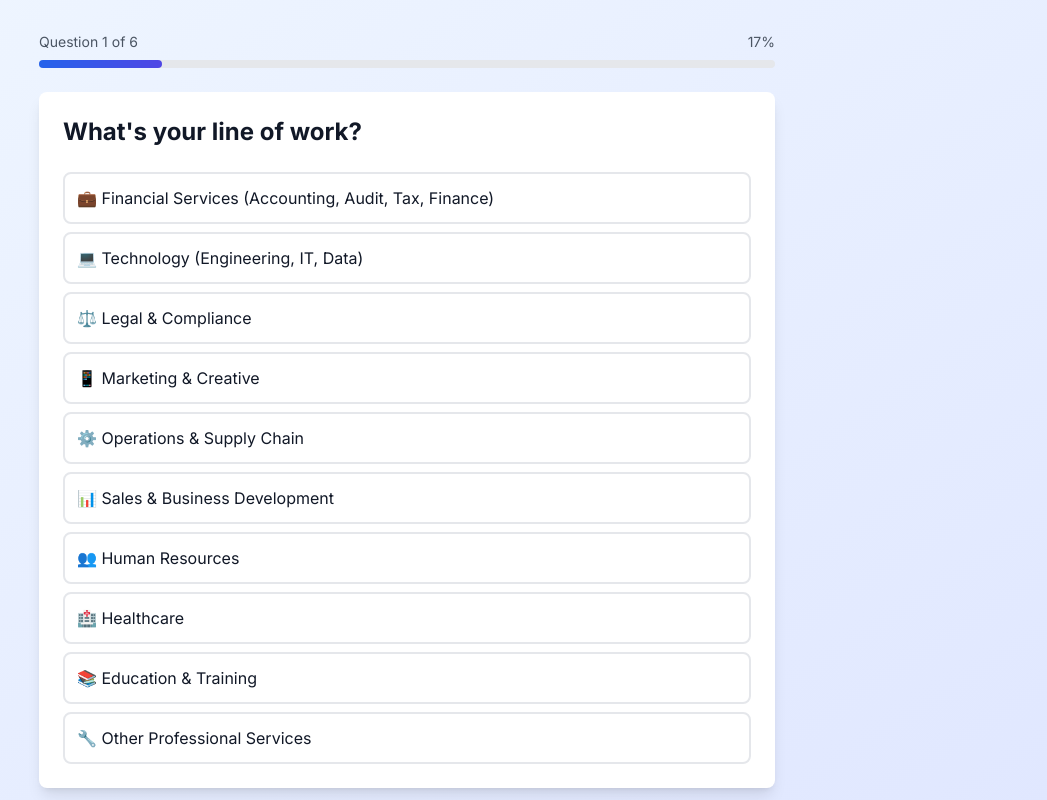
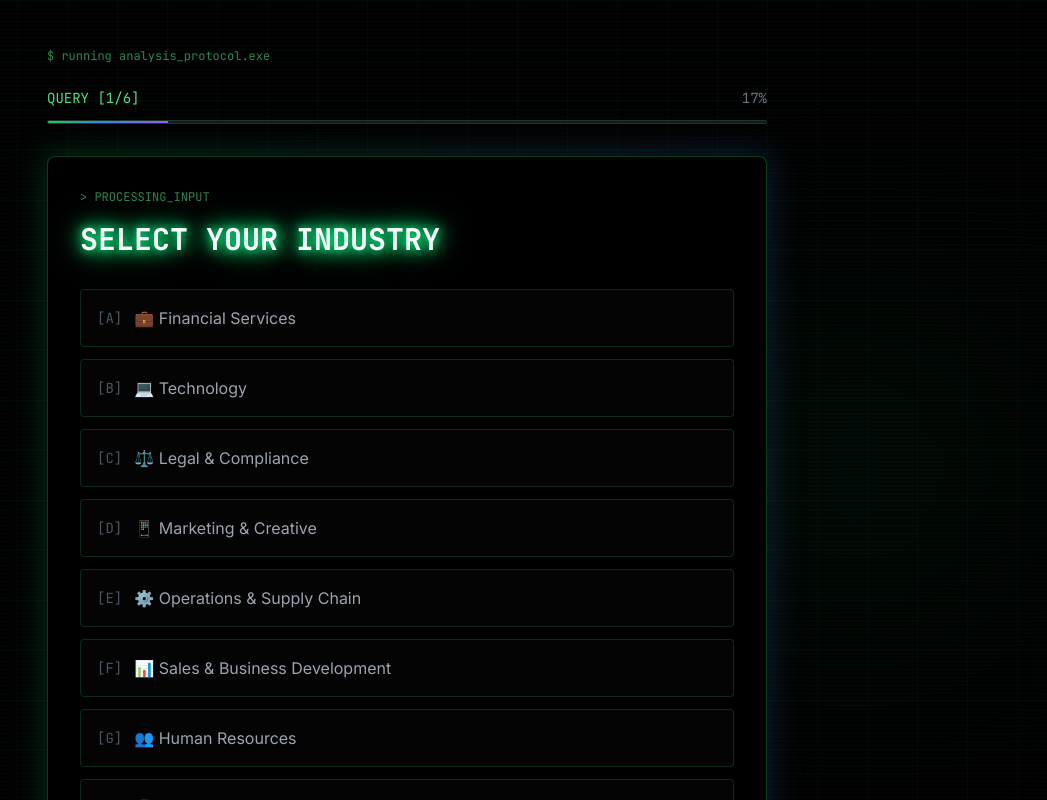
Before and after one commit to mattship26-gif/ai-matcher1, a Next.js app: page /quiz in a window 1280 px wide. Shown: the top 800 px of the page, without its empty margins (233-1280 px from the left). Built offline with nearby package versions, Linux system fonts and the light colour scheme.

Commit message:
Update page.tsx

```diff
--- a/src/app/quiz/page.tsx
+++ b/src/app/quiz/page.tsx
@@ -6,7 +6,6 @@ import { useRouter } from 'next/navigation'
 type Answer = {
   value: string
   label: string
-  weight?: Record<string, number>
 }
 
 type Question = {
@@ -21,14 +20,15 @@ export default function Quiz() {
   const router = useRouter()
   const [currentQuestion, setCurrentQuestion] = useState(0)
   const [answers, setAnswers] = useState<Record<string, string>>({})
+  const [hoveredIndex, setHoveredIndex] = useState<number | null>(null)
 
   const allQuestions: Question[] = [
     {
       id: 'industry',
-      question: 'What\'s your line of work?',
+      question: 'SELECT YOUR INDUSTRY',
       answers: [
-        { value: 'financial', label: '💼 Financial Services (Accounting, Audit, Tax, Finance)' },
-        { value: 'technology', label: '💻 Technology (Engineering, IT, Data)' },
+        { value: 'financial', label: '💼 Financial Services' },
+        { value: 'technology', label: '💻 Technology' },
         { value: 'legal', label: '⚖️ Legal & Compliance' },
         { value: 'marketing', label: '📱 Marketing & Creative' },
         { value: 'operations', label: '⚙️ Operations & Supply Chain' },
@@ -42,7 +42,7 @@ export default function Quiz() {
     // Financial Services roles
     {
       id: 'role',
-      question: 'What\'s your specific role?',
+      question: 'SELECT YOUR ROLE',
       conditional: true,
       showIf: (ans) => ans.industry === 'financial',
       answers: [
@@ -57,7 +57,7 @@ export default function Quiz() {
     // Technology roles
     {
       id: 'role',
-      question: 'What\'s your specific role?',
+      question: 'SELECT YOUR ROLE',
       conditional: true,
       showIf: (ans) => ans.industry === 'technology',
       answers: [
@@ -72,7 +72,7 @@ export default function Quiz() {
     // Legal roles
     {
       id: 'role',
-      question: 'What\'s your specific role?',
+      question: 'SELECT YOUR ROLE',
       conditional: true,
       showIf: (ans) => ans.industry === 'legal',
       answers: [
@@ -86,7 +86,7 @@ export default function Quiz() {
     // Marketing roles
     {
       id: 'role',
-      question: 'What\'s your specific role?',
+      question: 'SELECT YOUR ROLE',
       conditional: true,
       showIf: (ans) => ans.industry === 'marketing',
       answers: [
@@ -101,7 +101,7 @@ export default function Quiz() {
     // Operations roles
     {
       id: 'role',
-      question: 'What\'s your specific role?',
+      question: 'SELECT YOUR ROLE',
       conditional: true,
       showIf: (ans) => ans.industry === 'operations',
       answers: [
@@ -115,7 +115,7 @@ export default function Quiz() {
     // Sales roles
     {
       id: 'role',
-      question: 'What\'s your specific role?',
+      question: 'SELECT YOUR ROLE',
       conditional: true,
       showIf: (ans) => ans.industry === 'sales',
       answers: [
@@ -129,7 +129,7 @@ export default function Quiz() {
     // HR roles
     {
       id: 'role',
-      question: 'What\'s your specific role?',
+      question: 'SELECT YOUR ROLE',
       conditional: true,
       showIf: (ans) => ans.industry === 'hr',
       answers: [
@@ -143,7 +143,7 @@ export default function Quiz() {
     // Healthcare roles
     {
       id: 'role',
-      question: 'What\'s your specific role?',
+      question: 'SELECT YOUR ROLE',
       conditional: true,
       showIf: (ans) => ans.industry === 'healthcare',
       answers: [
@@ -157,7 +157,7 @@ export default function Quiz() {
     // Education roles
     {
       id: 'role',
-      question: 'What\'s your specific role?',
+      question: 'SELECT YOUR ROLE',
       conditional: true,
       showIf: (ans) => ans.industry === 'education',
       answers: [
@@ -171,7 +171,7 @@ export default function Quiz() {
     // Other roles
     {
       id: 'role',
-      question: 'What\'s your specific role?',
+      question: 'SELECT YOUR ROLE',
       conditional: true,
       showIf: (ans) => ans.industry === 'other',
       answers: [
@@ -182,23 +182,23 @@ export default function Quiz() {
         { value: 'other_role', label: 'Other' }
       ]
     },
-    // Task-based questions (apply to all)
+    // Task-based questions
     {
       id: 'primary_task',
-      question: 'What takes up most of your time?',
+      question: 'PRIMARY TIME CONSUMER',
       answers: [
-        { value: 'writing', label: '✍️ Writing reports, emails, or documents' },
+        { value: 'writing', label: '✍️ Writing reports, emails, documents' },
         { value: 'data_analysis', label: '📊 Analyzing data or numbers' },
         { value: 'coding', label: '💻 Writing or reviewing code' },
         { value: 'research', label: '🔍 Research and information gathering' },
-        { value: 'creative', label: '🎨 Creative work (design, content, etc.)' },
+        { value: 'creative', label: '🎨 Creative work (design, content)' },
         { value: 'communication', label: '💬 Client/team communication' },
         { value: 'admin', label: '📋 Administrative tasks' }
       ]
     },
     {
       id: 'biggest_pain',
-      question: 'What\'s your biggest productivity bottleneck?',
+      question: 'BIGGEST BOTTLENECK',
       answers: [
         { value: 'repetitive', label: '🔄 Repetitive tasks that waste time' },
         { value: 'writing_quality', label: '📝 Getting writing to sound right' },
@@ -210,7 +210,7 @@ export default function Quiz() {
     },
     {
       id: 'work_style',
-      question: 'How do you prefer to work?',
+      question: 'WORK STYLE PREFERENCE',
       answers: [
         { value: 'deep', label: '🧠 Deep, focused sessions' },
         { value: 'quick', label: '⚡ Quick hits throughout the day' },
@@ -220,7 +220,7 @@ export default function Quiz() {
     },
     {
       id: 'tech_comfort',
-      question: 'How comfortable are you with new technology?',
+      question: 'TECH COMFORT LEVEL',
       answers: [
         { value: 'expert', label: '🚀 Very comfortable - I love trying new tools' },
         { value: 'comfortable', label: '👍 Comfortable - I can learn quickly' },
@@ -230,7 +230,7 @@ export default function Quiz() {
     },
     {
       id: 'budget',
-      question: 'What\'s your budget for AI tools?',
+      question: 'BUDGET ALLOCATION',
       answers: [
         { value: 'free', label: '🆓 Free tools only' },
         { value: 'low', label: '💵 Under $20/month' },
@@ -240,7 +240,6 @@ export default function Quiz() {
     }
   ]
 
-  // Filter questions based on previous answers
   const getVisibleQuestions = () => {
     return allQuestions.filter(q => {
       if (!q.conditional) return true
@@ -256,7 +255,6 @@ export default function Quiz() {
     const newAnswers = { ...answers, [currentQ.id]: value }
     setAnswers(newAnswers)
 
-    // Recalculate visible questions with new answers
     const newVisibleQuestions = allQuestions.filter(q => {
       if (!q.conditional) return true
       if (q.showIf) return q.showIf(newAnswers)
@@ -283,34 +281,81 @@ export default function Quiz() {
   const progress = ((currentQuestion + 1) / visibleQuestions.length) * 100
 
   return (
-    <div className="min-h-screen bg-gradient-to-br from-blue-50 to-indigo-100">
-      <div className="container mx-auto px-4 py-8 max-w-3xl">
-        <div className="mb-6">
-          <div className="flex justify-between text-sm text-gray-600 mb-2">
-            <span>Question {currentQuestion + 1} of {visibleQuestions.length}</span>
+    <div className="min-h-screen bg-black terminal-grid scanlines relative">
+      {/* Ambient glow */}
+      <div className="absolute top-1/4 right-0 w-96 h-96 bg-green-500/5 rounded-full blur-[120px] pointer-events-none" />
+
+      <div className="container mx-auto px-6 py-12 max-w-3xl relative z-10">
+        {/* Terminal header */}
+        <div className="mb-6 font-mono text-xs text-green-400/60">
+          $ running analysis_protocol.exe
+        </div>
+
+        {/* Progress bar */}
+        <div className="mb-8">
+          <div className="flex justify-between text-sm font-mono text-gray-500 mb-3">
+            <span className="text-green-400">
+              QUERY [{currentQuestion + 1}/{visibleQuestions.length}]
+            </span>
             <span>{Math.round(progress)}%</span>
           </div>
-          <div className="w-full bg-gray-200 rounded-full h-2">
+          <div className="h-1 bg-zinc-900 rounded-full overflow-hidden border border-green-500/20">
             <div
-              className="bg-gradient-to-r from-blue-600 to-indigo-600 h-2 rounded-full transition-all duration-300"
+              className="h-full bg-gradient-to-r from-green-500 via-blue-500 to-purple-500 transition-all duration-500 relative"
               style={{ width: `${progress}%` }}
-            />
+            >
+              <div className="absolute inset-0 bg-gradient-to-r from-green-500 via-blue-500 to-purple-500 blur-sm" />
+            </div>
           </div>
         </div>
 
-        <div className="bg-white rounded-lg shadow-lg p-6">
-          <h2 className="text-2xl font-bold text-gray-900 mb-6">
+        {/* Question card */}
+        <div className="relative group/card mb-8">
+          <div className="absolute -inset-1 bg-gradient-to-r from-green-500/20 to-blue-500/20 rounded-lg blur-lg group-hover/card:blur-xl transition-all" />
+
+          <div className="relative bg-black border border-green-500/30 rounded-lg p-8">
+            <div className="font-mono text-xs text-green-400/60 mb-4">
+              {'>'} PROCESSING_INPUT
+            </div>
+            <h2 className="text-3xl font-black font-mono text-white mb-8 neon-glow">
               {currentQ.question}
             </h2>
 
-          <div className="space-y-2">
-            {currentQ.answers.map((answer) => (
+            <div className="space-y-3">
+              {currentQ.answers.map((answer, index) => (
                 <button
                   key={answer.value}
                   onClick={() => handleAnswer(answer.value)}
-                className="w-full text-left p-3 rounded-lg border-2 border-gray-200 hover:border-blue-500 hover:bg-blue-50 transition-all text-gray-900"
+                  onMouseEnter={() => setHoveredIndex(index)}
+                  onMouseLeave={() => setHoveredIndex(null)}
+                  className="w-full group/btn relative overflow-hidden"
                 >
+                  {/* Glow effect on hover */}
+                  {hoveredIndex === index && (
+                    <div className="absolute -inset-1 bg-gradient-to-r from-green-500/30 to-blue-500/30 blur-md transition-all" />
+                  )}
+
+                  <div className={`relative flex items-center p-4 rounded border transition-all ${
+                    hoveredIndex === index
+                      ? 'border-green-400 bg-green-500/5'
+                      : 'border-green-500/20 bg-zinc-950/50'
+                  }`}>
+                    <span className={`mr-3 font-mono text-sm transition-all ${
+                      hoveredIndex === index ? 'text-green-400' : 'text-gray-600'
+                    }`}>
+                      [{String.fromCharCode(65 + index)}]
+                    </span>
+                    <span className={`flex-1 text-left transition-all ${
+                      hoveredIndex === index ? 'text-white' : 'text-gray-400'
+                    }`}>
                       {answer.label}
+                    </span>
+                    <span className={`font-mono text-xs transition-all ${
+                      hoveredIndex === index ? 'text-green-400 opacity-100' : 'opacity-0'
+                    }`}>
+                      →
+                    </span>
+                  </div>
                 </button>
               ))}
             </div>
@@ -318,11 +363,17 @@ export default function Quiz() {
             {currentQuestion > 0 && (
               <button
                 onClick={handleBack}
-              className="mt-4 text-gray-600 hover:text-gray-900 transition-colors text-sm"
+                className="mt-6 font-mono text-sm text-gray-600 hover:text-green-400 transition-colors"
               >
-              ← Back
+                {'<'} BACK
               </button>
             )}
+          </div>
+        </div>
+
+        {/* Hint text */}
+        <div className="text-center font-mono text-xs text-gray-700">
+          Press [A-{String.fromCharCode(65 + currentQ.answers.length - 1)}] or click to select
         </div>
       </div>
     </div>
```
Lines whose indentation alone changed are shown as unchanged.
